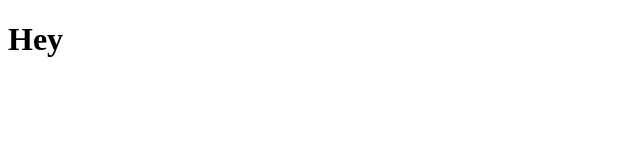
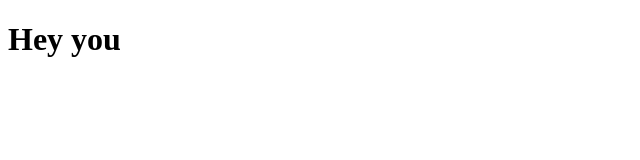
Before and after one commit to damian-pacynko/damian-pacynko.github.io, a plain HTML site: page index.html in a window 1280 px wide. Shown: the full height of the page, 0-640 px from the left. Drawn offline with Linux system fonts and the light colour scheme.

Commit message:
added you

```diff
--- a/index.html
+++ b/index.html
@@ -5,7 +5,7 @@
     </head>
     <body>
         <h1>
-            Hey
+            Hey you
         </h1>
     </body>
 
```
